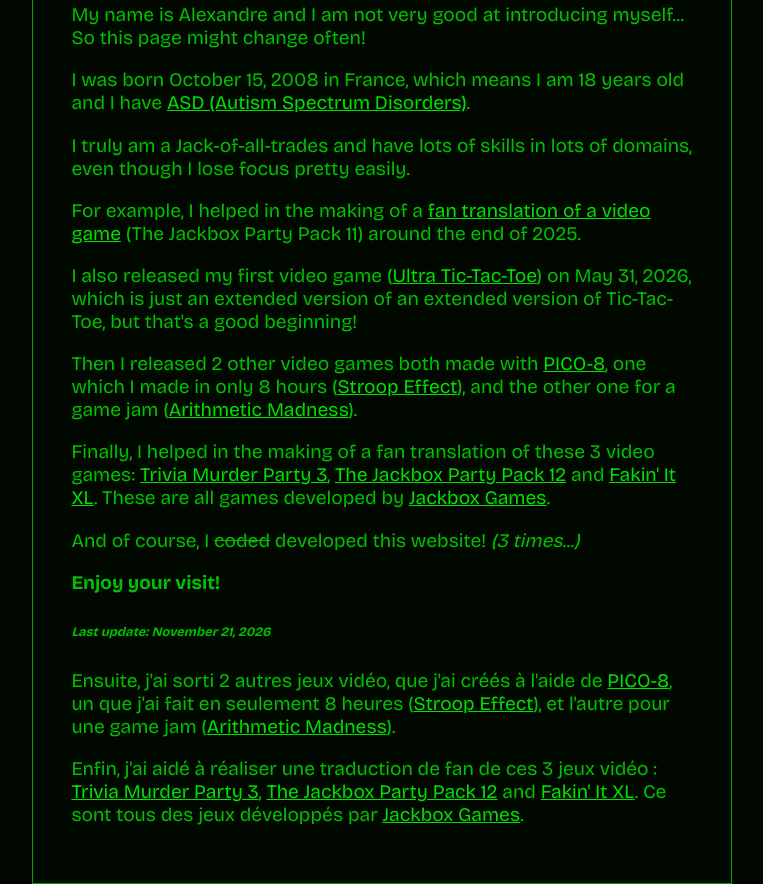
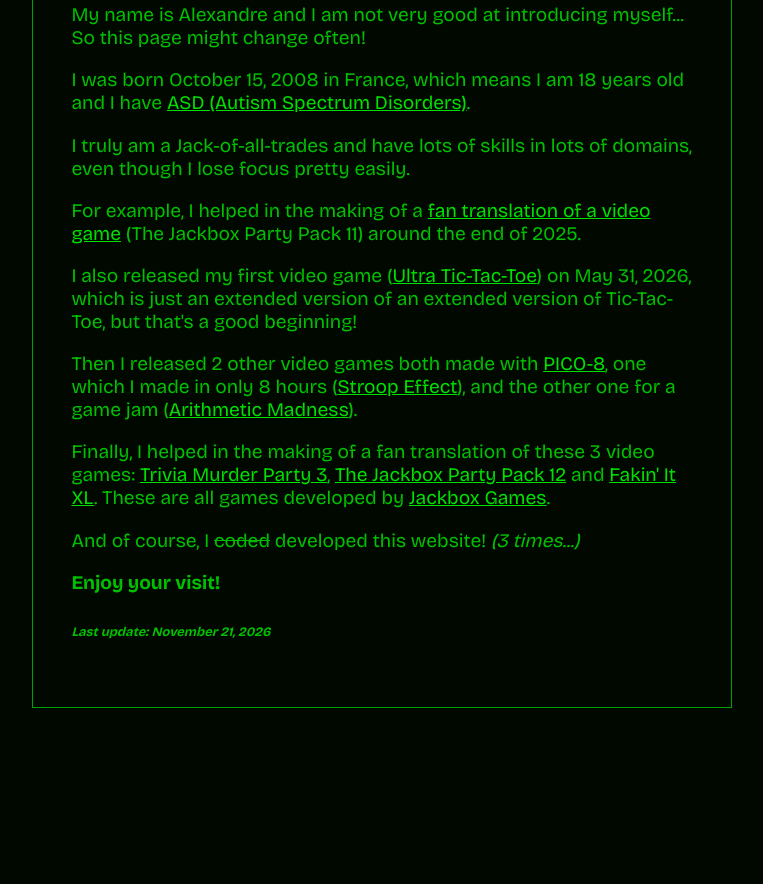
Before and after one commit to alexandre-roy64/website, a plain HTML site: page main/whoAmI/index.html in a window 1280 px wide. Shown: the part 183-1067 px from the top of the page, without its empty margins (258-1021 px from the left). After the commit the page ends 891 px from the top, so only its background shows below. Drawn offline with nearby package versions, Linux system fonts and the light colour scheme; no server answers.

Commit message:
Fixed i18n bug in whoAmI

```diff
--- a/main/whoAmI/index.html
+++ b/main/whoAmI/index.html
@@ -60,10 +60,10 @@
     <p class="i18n fr">
         J'ai aussi sorti mon premier jeu vidéo (<a href="https://alexandre-roy64.itch.io/uttt" target="_blank" data-umami-event="whoAmI:utttLink">Ultra Tic-Tac-Toe</a>) le 31 mai 2026, c'est juste une variante d'une variante du morpion, mais c'est un bon début !
     </p>
-    <p class="i18n en">
+    <p class="i18n fr">
         Ensuite, j'ai sorti 2 autres jeux vidéo, que j'ai créés à l'aide de <a href="https://www.lexaloffle.com/pico-8.php" target="_blank" data-umami-event="whoAmI:pico8Link">PICO-8</a>, un que j'ai fait en seulement 8 heures (<a href="https://alexandre-roy64.itch.io/stroop-effect" target="_blank" data-umami-event="whoAmI:stroopEffectLink">Stroop Effect</a>), et l'autre pour une game jam (<a href="https://alexandre-roy64.itch.io/arithmetic-madness" target="_blank" data-umami-event="whoAmI:arithmeticMadnessLink">Arithmetic Madness</a>).
     </p>
-    <p class="i18n en">
+    <p class="i18n fr">
         Enfin, j'ai aidé à réaliser une traduction de fan de ces 3 jeux vidéo : <a href="https://github.com/Jackbox-France/Trivia-Murder-Party-3-French" target="_blank" data-umami-event="whoAmI:tmp3FrenchLink">Trivia Murder Party 3</a>, <a href="https://github.com/Jackbox-France/The-Jackbox-Party-Pack-12-French" target="_blank" data-umami-event="whoAmI:jpp12FrenchLink">The Jackbox Party Pack 12</a> and <a href="https://github.com/Jackbox-France/Fakin-it-XL" target="_blank" data-umami-event="whoAmI:fakinItXLFrenchLink">Fakin' It XL</a>. Ce sont tous des jeux développés par <a href="https://www.jackboxgames.com" target="_blank" data-umami-event="whoAmI:jackboxGamesLink">Jackbox Games</a>.
     </p>
     <p class="i18n fr">
```
